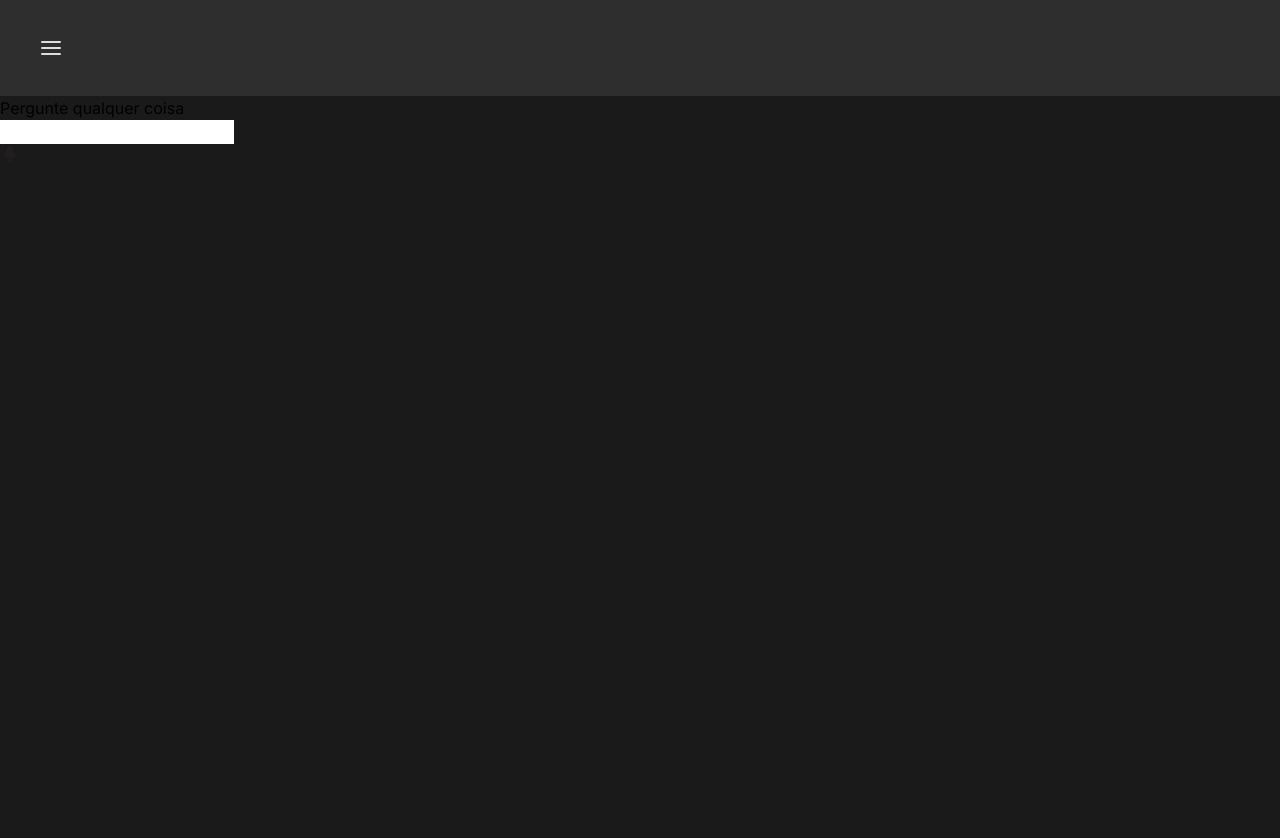
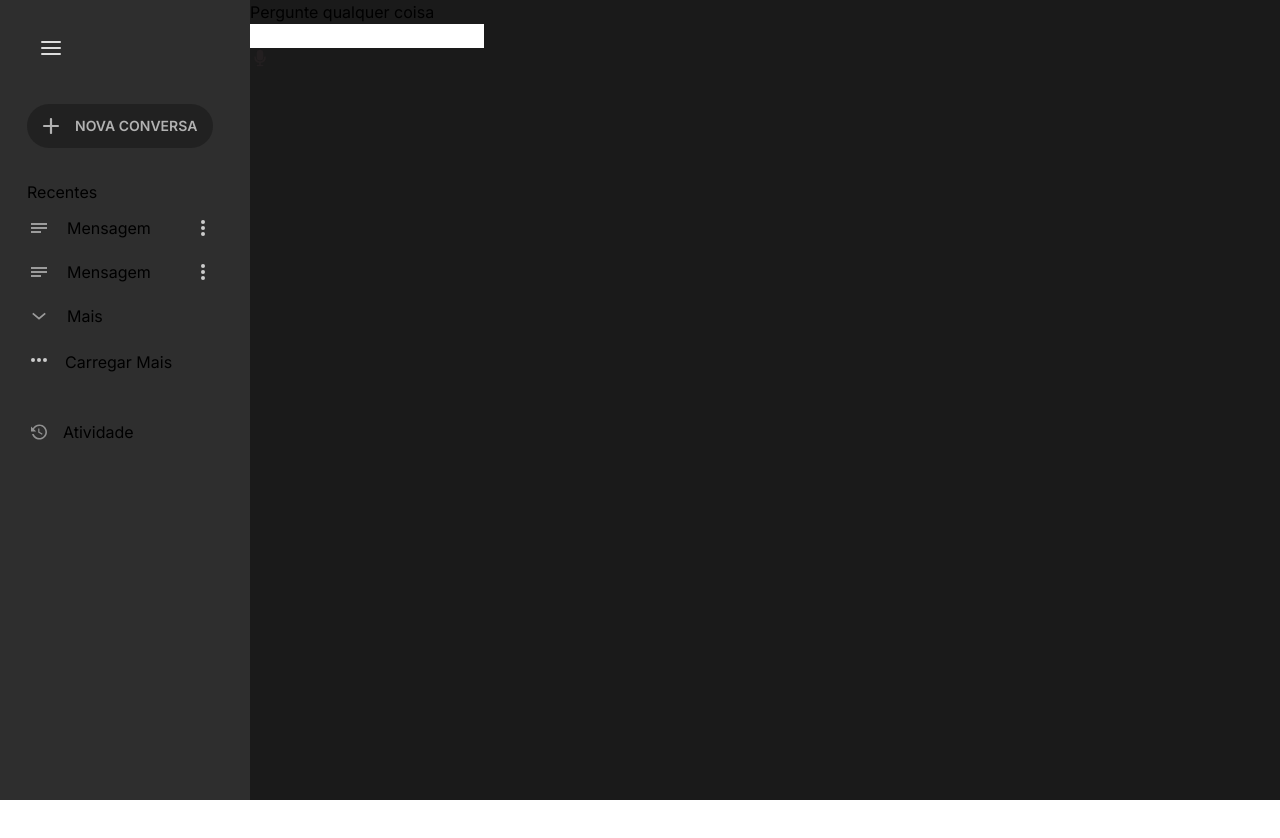
Before and after one commit to Leozinho2831/ChatBot, a website: page index.html in a window 1280 px wide. After the commit the page ends 800 px from the top, so only its background shows below. Drawn offline with Linux system fonts and the light colour scheme.

Commit message:
new div grid-container with animation

```diff
--- a/index.html
+++ b/index.html
@@ -9,15 +9,15 @@
     <link rel="stylesheet" href="src/output.css">
     <title>ChatBot</title>
 </head>
-<body class="font-inter grid-body grid-rows-1 min-h-screen">
-    <header class="p-[3px] py-6 bg-gray-900">
+<body class="font-inter min-h-screen">
+    <div class="grid-container">
+        <header class="min-w-fit p-[3px] py-6 bg-gray-900">
             <div class="px-6 space-y-5">
                 <figure class="inline-flex items-center justify-center w-12 h-12 !p-0 cursor-pointer hoverBg js-menu">
                     <img src="src/images/menu.svg" alt="menu">
                 </figure>
             </div>
-        <!-- adicionar grid quando o usuario clicar no menu -->
-        <section class="hidden grid-rows-[auto_auto_1fr] gap-8 mt-8 js-sectionMenu">
+            <section class="grid-rows-[auto_auto_1fr] gap-8 mt-8 js-sectionMenu">
                 <div class="px-6">
                     <button class="uppercase font-semibold text-sm text-gray-400 flex items-center gap-4 px-4 py-3 bg-gray-950/60 rounded-full hover:bg-gray-950">
                         <img class="w-4 h-4" src="src/images/plus.svg" alt="Sinal de mais">
@@ -134,6 +134,7 @@
                 </button>
             </label>
         </main>
+    </div>
     <script src="src/javascript/menu.js"></script>
 </body>
 </html>
```
Also changed, not shown: src/output.css. Lines whose indentation alone changed are shown as unchanged.
